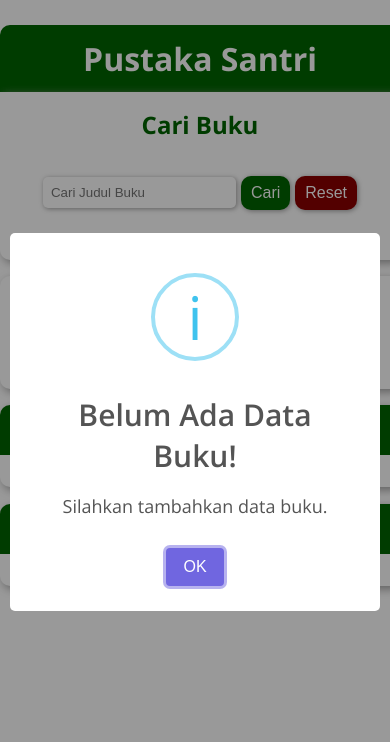
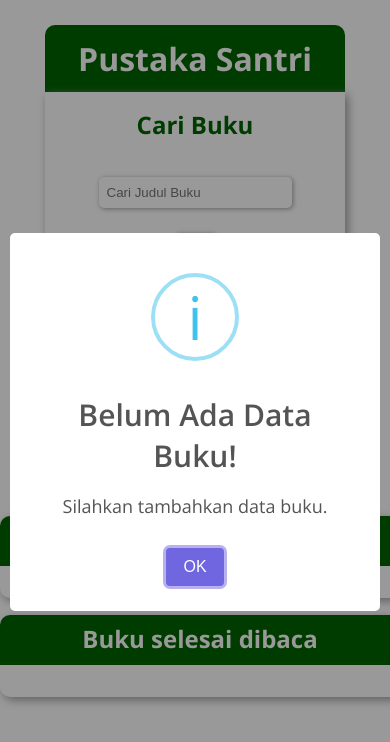
Before and after one commit to anamtafany/front-end-web-pemula, a plain HTML site: page index.html in a window 390 px wide. Drawn offline with nearby package versions, Linux system fonts and the light colour scheme.

Commit message:
memperbaiki ukuran responsive

```diff
--- a/style.css
+++ b/style.css
@@ -20,7 +20,7 @@ button {
   background-color: darkgreen;
   color: white;
   min-width: 400px;
-  width: 400px;
+  width: 500px;
   margin: auto;
   margin-top: 25px;
   border-radius: 10px 10px 0 0;
@@ -39,7 +39,7 @@ main {
   box-shadow: 3px 3px 10px rgb(161, 160, 160);
   border-radius: 0 0 10px 10px;
   max-width: 800px;
-  width: 400px;
+  width: 500px;
   margin: 0 auto;
   /* margin-top: 20px; */
 }
@@ -118,7 +118,7 @@ main {
 
 .content-input {
   max-width: 500px;
-  width: 400px;
+  width: 500px;
   margin: 0 auto;
   margin-top: 16px;
   display: flex;
@@ -134,15 +134,6 @@ main {
   text-align: center;
   color: darkgreen;
 }
-
-/* .input {
-  margin: auto;
-  width: 50%;
-  column-gap: 100px;
-}
-
-.input input {
-} */
 
 .tambah {
   border: 0;
@@ -221,6 +212,21 @@ main {
     flex-direction: column;
     gap: 1px;
   }
+
+  .heading-judul {
+    min-width: 300px;
+    width: 300px;
+  }
+
+  .content-pencarian {
+    max-width: 400px;
+    width: 300px;
+  }
+
+  .content-input {
+    max-width: 400px;
+    width: 300px;
+  }
 }
 
 .list-content-buku {
```
